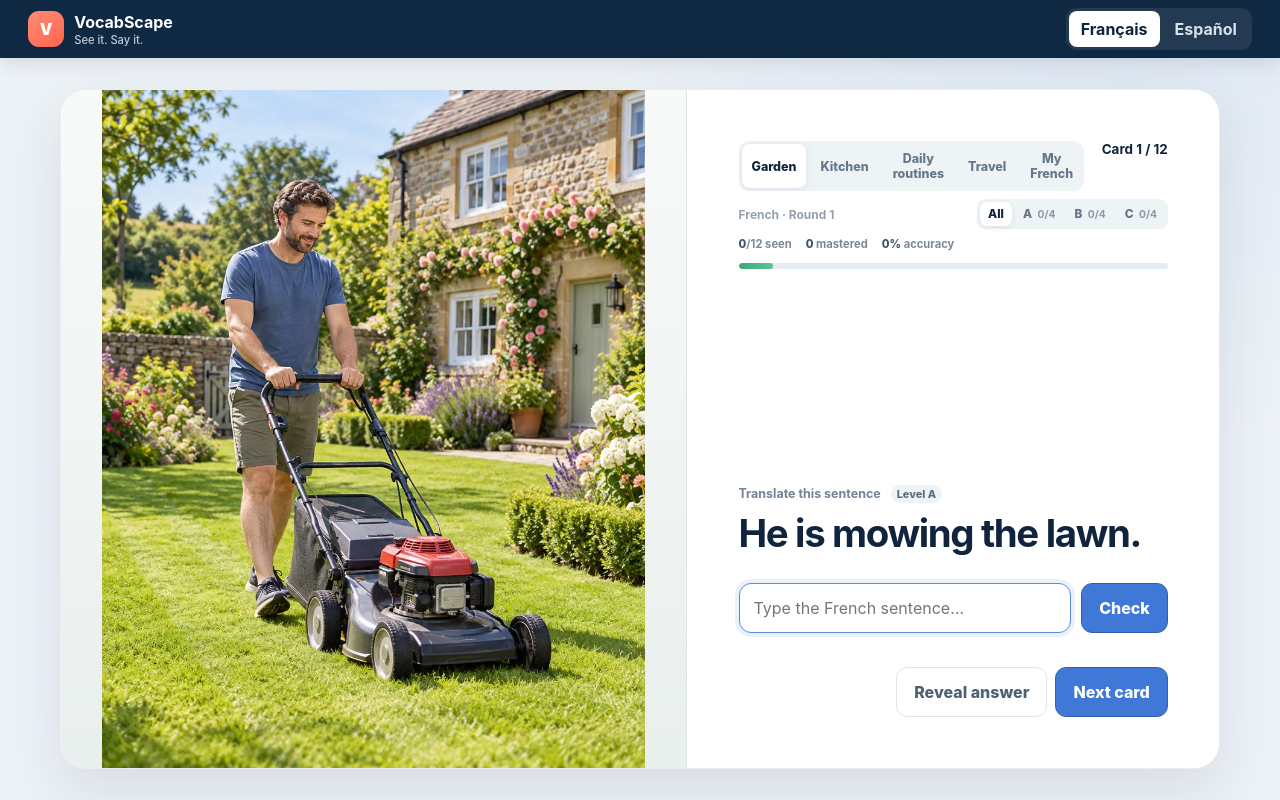
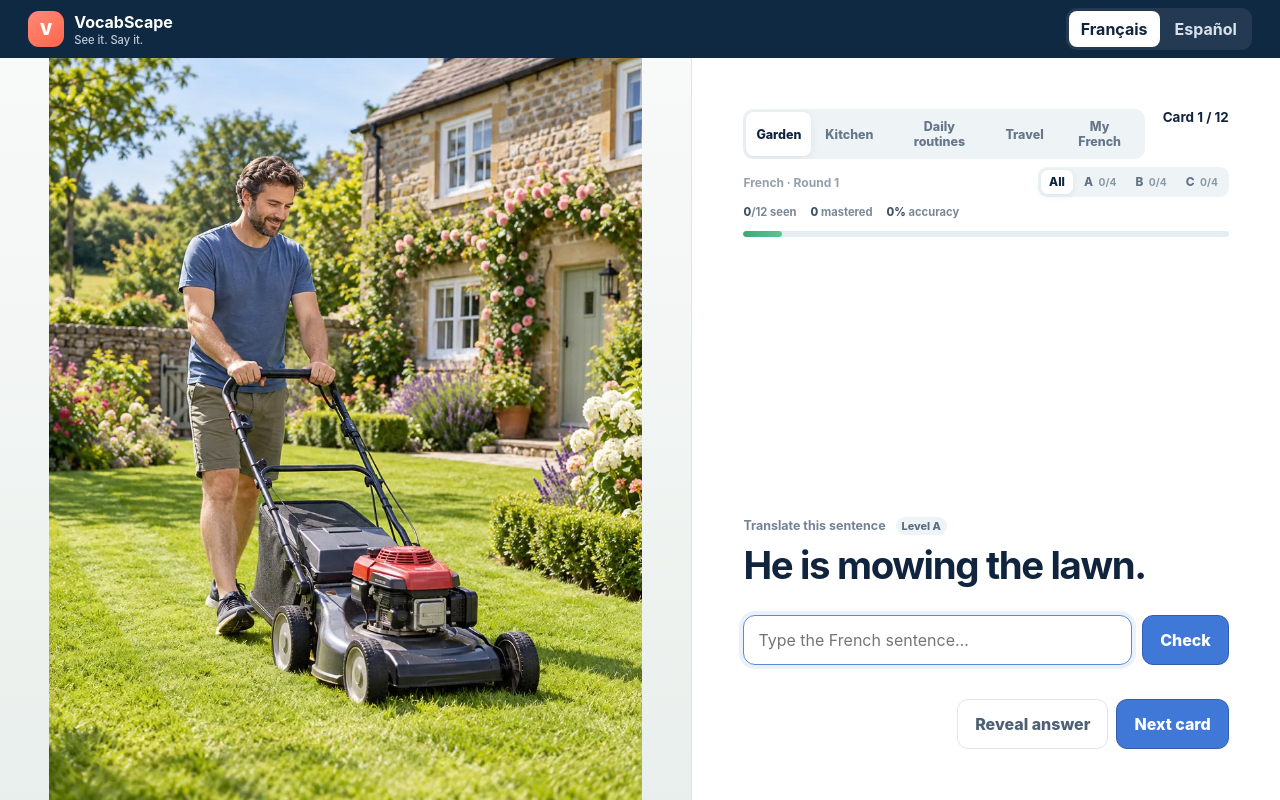
Before and after one commit to pelld/VocabScape, a Svelte app: page / in a window 1280 px wide. Built offline with nearby package versions, Linux system fonts and the light colour scheme.

Commit message:
Make flashcard study view fill desktop viewport

```diff
--- a/src/app.css
+++ b/src/app.css
@@ -504,6 +504,24 @@ button { color: inherit; }
 
 .outline-toggle input { accent-color: var(--blue); }
 
+
+/* Desktop study view: use the full viewport below the header. */
+@media (min-width: 821px) {
+  .card-page {
+    padding: 0;
+    place-items: stretch;
+  }
+
+  .flashcard {
+    width: 100%;
+    height: 100%;
+    min-height: 0;
+    border: 0;
+    border-radius: 0;
+    box-shadow: none;
+  }
+}
+
 @media (max-width: 820px) {
   .topbar {
     min-height: 96px;
```
